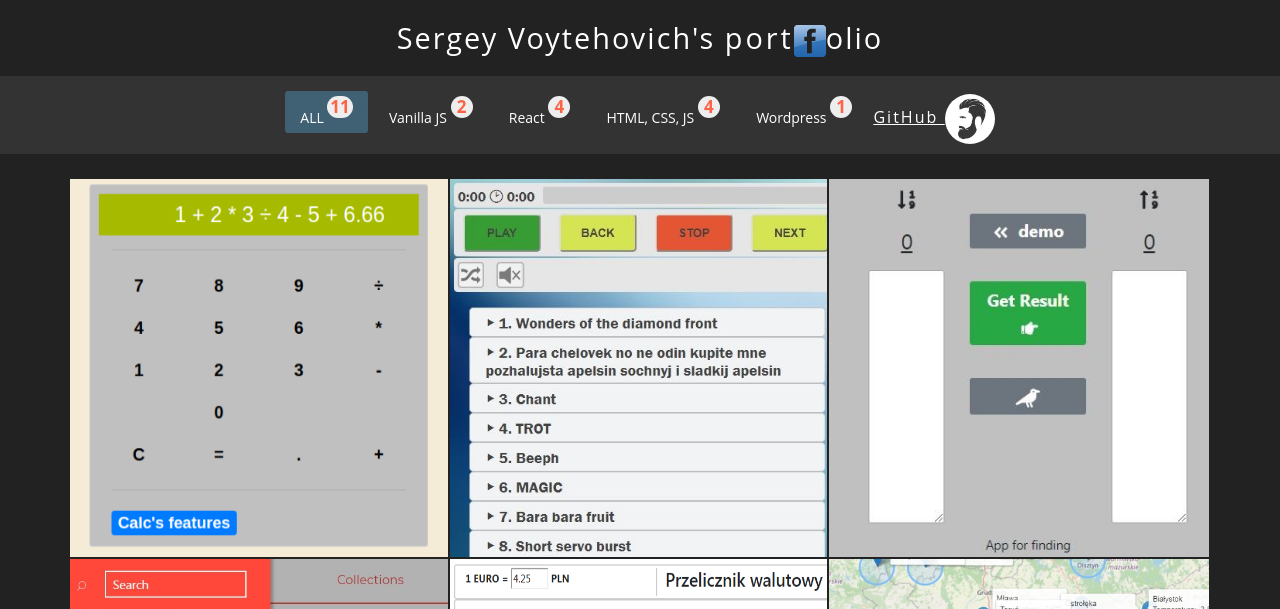
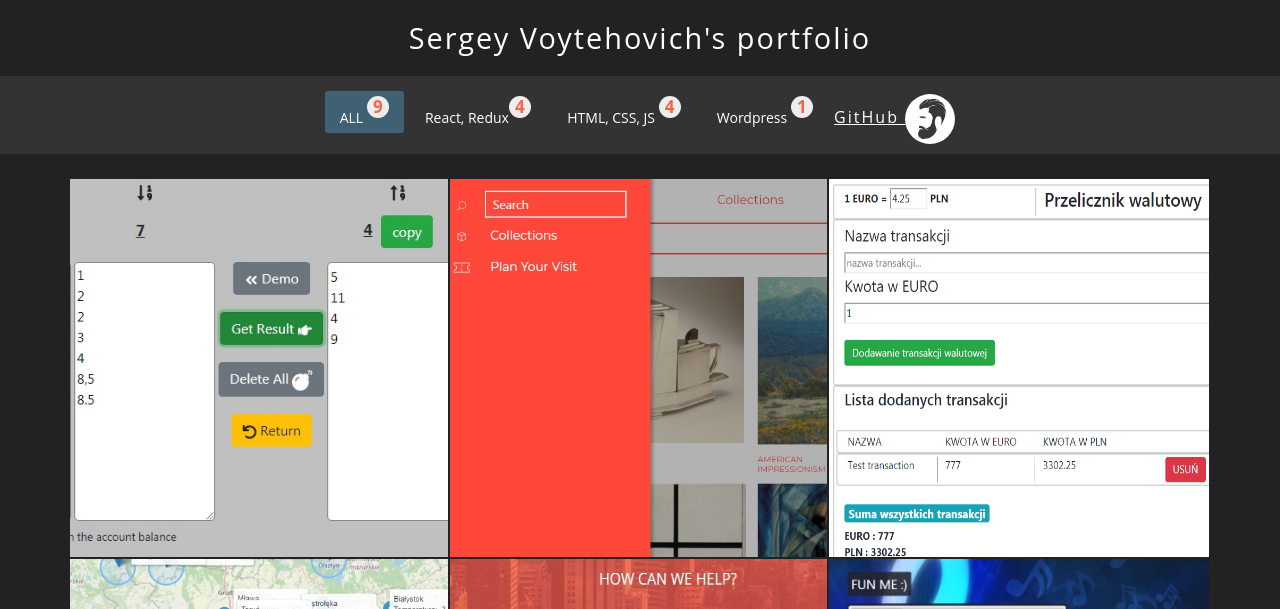
Before and after one commit to zloid/zloid.github.io, a website: page index.html in a window 1280 px wide. Shown: the top 609 px of the page. Drawn offline with nearby package versions, Linux system fonts and the light colour scheme; no server answers.

Commit message:
Remove: VanillaJS projects

```diff
--- a/index.html
+++ b/index.html
@@ -12,8 +12,7 @@
 
 <body>
   <h1 align="center">
-    <a target="_blank" href="https://web.facebook.com/sergey.voytehovich">Sergey Voytehovich's <span
-        class="port">port</span><img src="images/fb-left-aside.png" alt="fb icon" />olio</a>
+    <a target="_blank" href="https://github.com/zloid">Sergey Voytehovich's portfolio</a>
   </h1>
 
   <div id="filter">
@@ -21,10 +20,13 @@
       ALL <span class="all-span"></span>
     </button>
 
+<!--
     <button class="pureJs">
       Vanilla JS <span class="pureJsSpan"></span>
     </button>
-    <button class="react">React <span class="reactSpan"></span></button>
+ -->
+
+    <button class="react">React, Redux<span class="reactSpan"></span></button>
 
     <button class="htmlcssjs">
       HTML, CSS, JS <span class="htmlcssjs-span"></span>
@@ -41,8 +43,9 @@
   <div class="container">
     <div id="posts">
       <div class="row">
+
         <!--pureJs 1-->
-        <div class="post pureJs col-sm-3 p-0">
+       <!--  <div class="post pureJs col-sm-3 p-0">
           <a target="_blank" href="https://zloid.github.io/math-calc/">
             <p>
               modern JS math calc SPA.
@@ -51,19 +54,20 @@
             </p>
             <img class="img-fluid" src="images/zloid.github.io_math-calc_.png" alt="image" />
           </a>
-        </div>
+        </div> -->
         <!--pureJs 2-->
-        <div class="post pureJs col-sm-3 p-0">
+        <!-- <div class="post pureJs col-sm-3 p-0">
           <a target="_blank" href="https://zloid.github.io/audio-player/">
             <p>Tiny audio player script</p>
             <img class="img-fluid" src="images/player-zloid-ru-6.jpg" alt="image" />
           </a>
-        </div>
+        </div> -->
+
         <!--react app 1-->
         <div class="post react col-sm-3 p-0">
           <a target="_blank" href="https://zloid.github.io/React-App-Finding-Balance-Errors/">
             <p>App for finding errors in the account balance</p>
-            <img class="img-fluid" src="images/debet-3.jpg" alt="image" />
+            <img class="img-fluid" src="images/react-app-finding-balance-errors.jpg" alt="image" />
           </a>
         </div>
         <!--react app 2-->
--- a/package.json
+++ b/package.json
@@ -1,6 +1,6 @@
 {
   "name": "zloid.github.io",
-  "version": "1.1.8",
+  "version": "1.1.9",
   "description": "own portfolio",
   "main": "index.html",
   "scripts": {
--- a/src/js/notificationPush.js
+++ b/src/js/notificationPush.js
@@ -17,13 +17,13 @@ const { countCommonProjects, insertChildToParent } = notificationPush
 
 insertChildToParent(countCommonProjects('.htmlcssjs'), '.htmlcssjs-span')
 insertChildToParent(countCommonProjects('.wordpress'), '.wordpress-span')
-insertChildToParent(countCommonProjects('.pureJs'), '.pureJsSpan')
+// insertChildToParent(countCommonProjects('.pureJs'), '.pureJsSpan')
 insertChildToParent(countCommonProjects('.react'), '.reactSpan')
 insertChildToParent(
   notificationPush.countAllProjects(
     '.htmlcssjs',
     '.wordpress',
-    '.pureJs',
+    // '.pureJs',
     '.react'
   ),
   '.all-span'
```
Also changed, not shown: images/currency-processing-app.jpg (added), images/react-app-finding-balance-errors.jpg (added).
